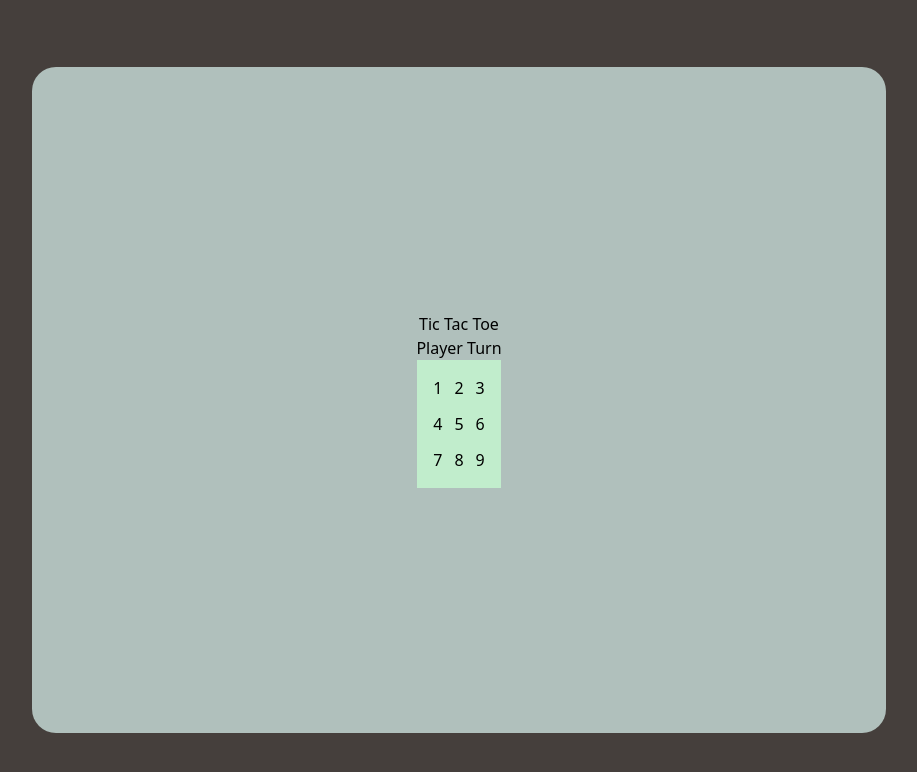
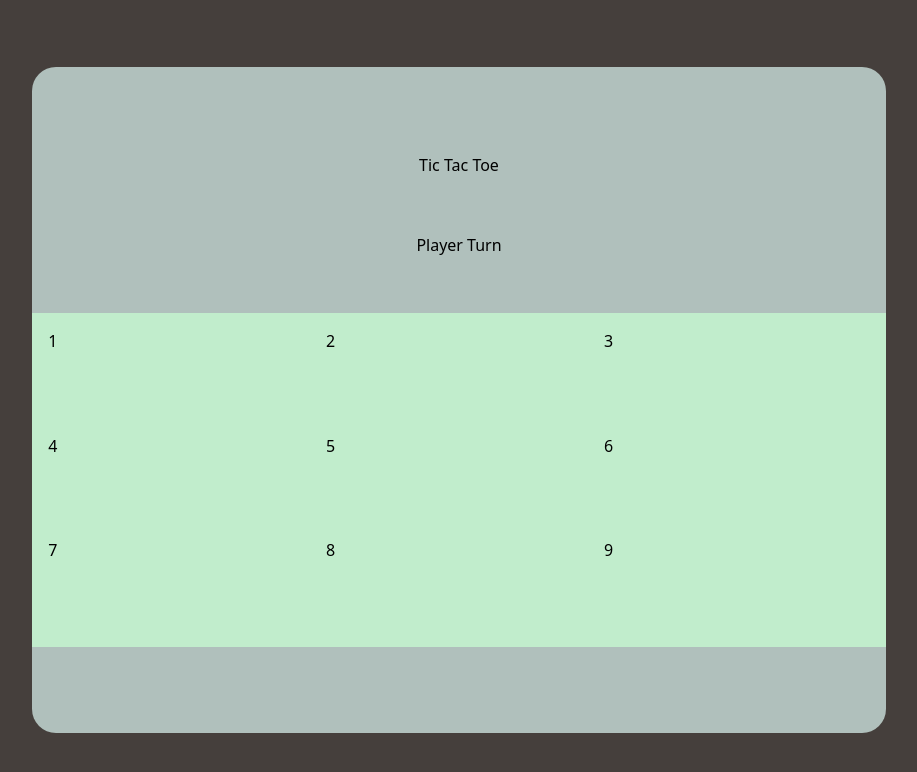
Before and after one commit to trevornei/Week-11-Assignment, a website: page index.html in a window 1280 px wide. Shown: the whole page, without its empty margins (181-1098 px from the left). Drawn offline with Linux system fonts and the light colour scheme.

Commit message:
Centered heading and subheading.

```diff
--- a/index.html
+++ b/index.html
@@ -9,16 +9,16 @@
     <!--The main container that houses the game.-->
     <main class="flex flex-col items-center justify-center w-2/3 h-5/6 bg-ashgray rounded-3xl">
     <!--Game Title-->
-        <div id="header" class="">
+        <div id="header" class="w-full h-20 text-center">
             <h1 class="">Tic Tac Toe</h1>
         </div>
     <!--Who's Turn?-->
-        <div id="player-turn" class="">
+        <div id="player-turn" class="w-full h-20 text-center">
             <h4 class="">Player Turn</h4>
         </div>
     <!--Tailwind Grid: Game Tiles-->
         <!--This container uses css grid(3cols & 3rows)-->
-        <div id="board" class="grid grid-cols-3 grid-rows-3 gap-3 mx-auto p-4 bg-teagreen shadow-emerald-900">
+        <div id="board" class="w-full h-1/2 grid grid-cols-3 grid-rows-3 gap-3 mx-auto p-4 bg-teagreen shadow-emerald-900">
             <!--First Row-->
             <div class="cell">1</div>
             <div class="cell">2</div>
```
Also changed, not shown: dist/output.css.
